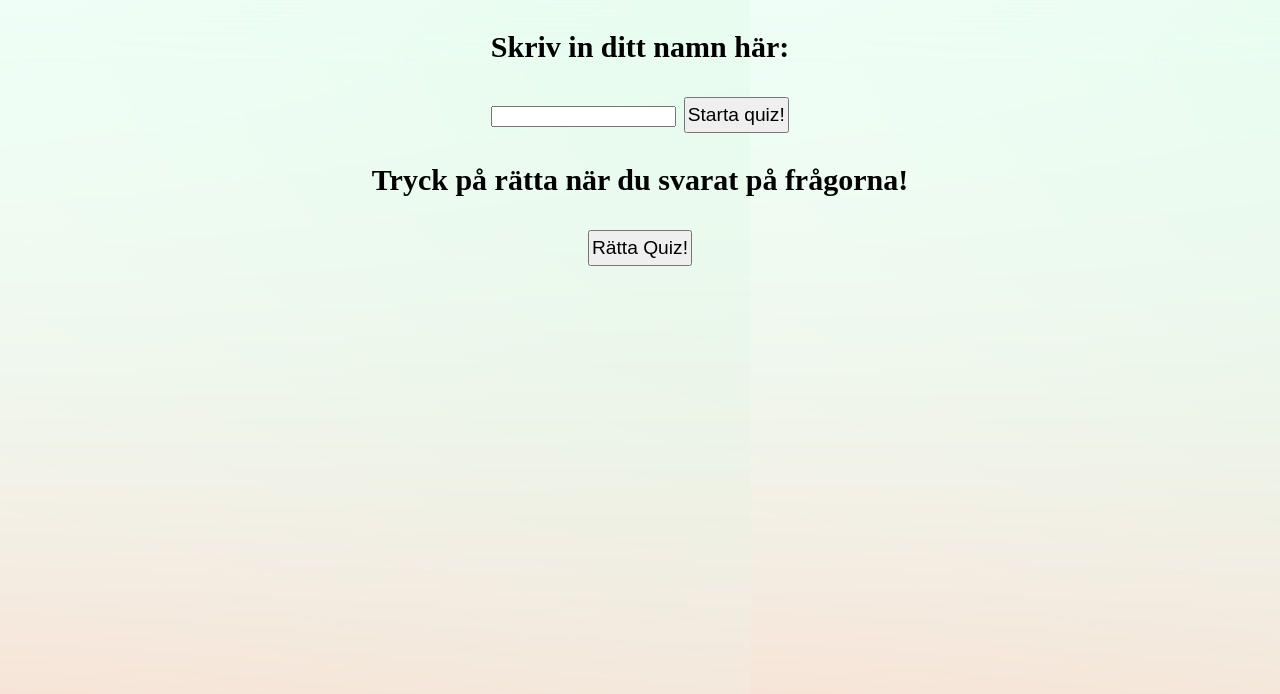
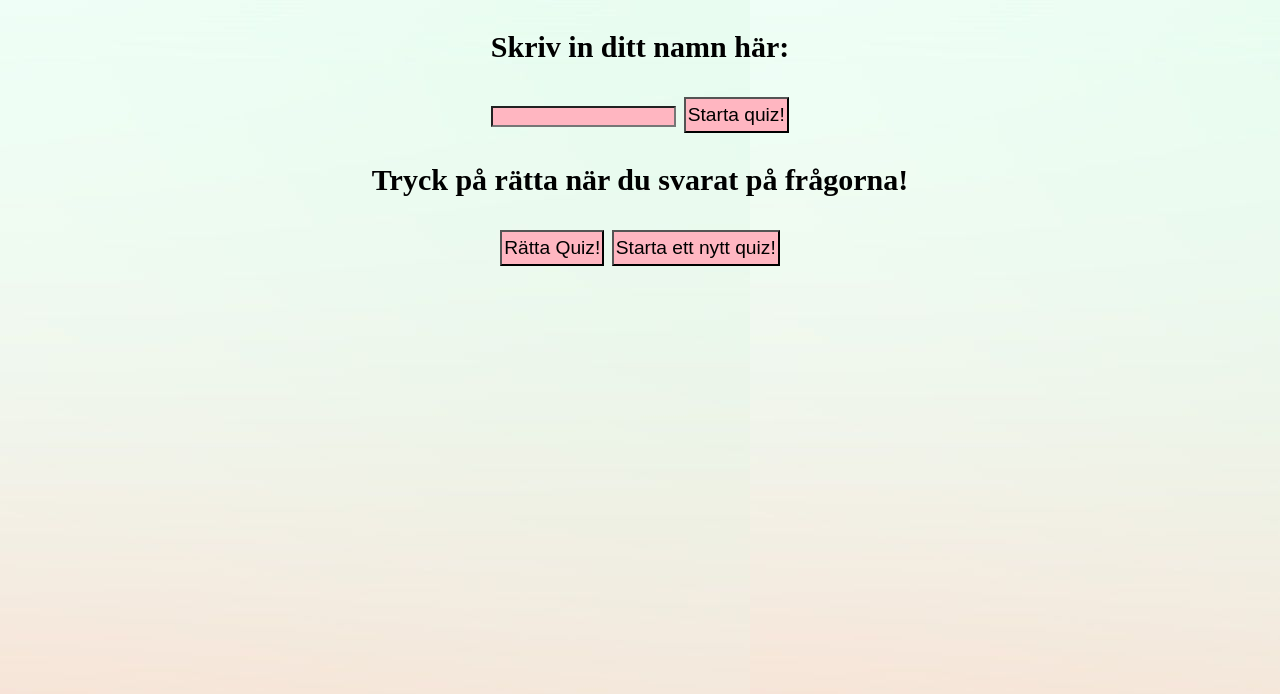
Before and after one commit to Mathilde-akerlind/Quiz, a plain HTML site: page index.html in a window 1280 px wide. Drawn offline with Linux system fonts and the light colour scheme.

Commit message:
Nu finns det en knapp som startar om spelet

```diff
--- a/game.js
+++ b/game.js
@@ -77,6 +77,7 @@ class Game {
                     let cutAndGlueToArray = correctA + "_" + question.correct_answers[correctA];
                     //console.log(cutAndGlueToArray);   //klipp ut key+value för varje objekt, sätt ihop till en ny array
                     nyArray.push(cutAndGlueToArray);
+
                 }
                 if (nyArray.includes(listChecked[i]) == true) { //Om array innehåller klickat svar, return true, och man får ett poäng
                     //console.log("HEJMAN");
@@ -93,6 +94,7 @@ class Game {
                     divId.append(" fick " + scoreCount + " poäng!")
                     console.log("i = " + i);
                 }
+
             })
         }
     }
--- a/index.html
+++ b/index.html
@@ -31,6 +31,8 @@
         <p>Tryck på rätta när du svarat på frågorna!</p>
         <button type="button" id="button2"> Rätta Quiz! </button>
 
+        <button type="button" id="button3"> Starta ett nytt quiz! </button>
+
 
 
     </div>
@@ -40,7 +42,6 @@
 
 
 
-
     <script src="script.js"></script>
     <script src="game.js"></script>
 </body>
--- a/script.js
+++ b/script.js
@@ -4,10 +4,8 @@ document.addEventListener("DOMContentLoaded", function(event) {
     let divId = document.getElementById("divId");
     let name = document.getElementById("name");
     let button = document.getElementById("button");
-    //let button2 = document.getElementById("button2");
-    /*  let i = 0;
-     let scoreCount = 0;
-     let listChecked = []; */
+    let button3 = document.getElementById("button3");
+
 
     button.addEventListener("click", function(e) {
 
@@ -18,99 +16,13 @@ document.addEventListener("DOMContentLoaded", function(event) {
         nyttNamn = name.value;
         console.log(nyttNamn);
         divId.append(nyttNamn);
+    })
 
 
 
-        /*    fetch('https://quizapi.io/api/v1/questions?apiKey=zCcssysJM1WmEOlki5dtfKxsdFdeC6CidlT8lTq0&category=code&difficulty=Easy&limit=10')
-               .then(response => response.json())
-               .then(quizQuestions => printQuestions(quizQuestions)); */
-
+    button3.addEventListener("click", function(e) {
+        location.reload();
     })
-
-
-    /*
-        printQuestions = (questions) => {
-            for (const question of questions) { //Loopar igenom varje objekt, dvs alla svar i själva frågan.
-                //  console.table(question); //woaahh
-                // console.log(question);
-
-                let tr1 = document.createElement("tr");
-                tr1.id = "tr1";
-                tr1.append(question.question); // Vi lägger till frågan i DOM.
-                idTable.append(tr1);
-
-
-
-
-                for (const answer in question.answers) { //loppar igenom varje egenskap i objektet med frågorna. och skriv ut i DOM
-                    let myAnswer = new Answer(answer)
-                        //console.log(myAnswer);
-                    let answer1 = question.answers[myAnswer.answer_key];
-
-                    if (answer1 == null) {
-                        continue; //Hoppar ur varvet i loop
-                    }
-
-                    let tr2 = document.createElement("tr");
-
-                    let checkbox = document.createElement("INPUT");
-                    checkbox.setAttribute("type", "checkbox");
-
-                    tr2.append(checkbox); //Vi lägger till själva frågan och en checbox på varje rad, detta görs varje varv loppen körs
-                    tr2.append(answer1);
-                    tr1.append(tr2);
-
-
-                    checkbox.addEventListener("click", function(e) { // Eventlyssnare på checkbox, kör funktionen
-
-                        addCheckedBox(this, answer, listChecked);
-                        console.log(listChecked);
-                    })
-                }
-
-
-                function addCheckedBox(checkbox, answer, listChecked) { //Funktion som körs varje gång man klickar på en checkbox,
-                    //Vi kollar om boxen är checkad när vi klickar på den isf pusha in svar i array.
-                    if (checkbox.checked) { // Annars ta bort svar ur array
-                        listChecked.push(answer + "_correct_true");
-
-                    } else {
-                        const index = listChecked.indexOf(answer);
-                        listChecked.splice(index, 1);
-                    }
-                }
-
-
-
-                button2.addEventListener("click", function(e) { //Knapp för att rätta svar
-
-                    let nyArray = [];
-
-                    for (const correctA in question.correct_answers) {
-
-                        let cutAndGlueToArray = correctA + "_" + question.correct_answers[correctA];
-                        //console.log(cutAndGlueToArray);   //klipp ut key+value för varje objekt, sätt ihop till en ny array
-                        nyArray.push(cutAndGlueToArray);
-                    }
-                    if (nyArray.includes(listChecked[i]) == true) { //Om array innehåller klickat svar, return true, och man får ett poäng
-                        //console.log("HEJMAN");
-                        scoreCount++;
-                        console.log(scoreCount + " scoreCount");
-                    }
-
-                    //console.log(nyArray.includes(listChecked[i]));
-                    // console.log("hej");
-                    console.log("i = " + i);
-                    i++;
-
-                    if (i == listChecked.length) {
-                        console.log("Du fick " + scoreCount + " poäng!"); //När det inte finns fler frågor, skriv ut poäng
-                        divId.append(" fick " + scoreCount + " poäng!")
-                    }
-                })
-            }
-        }
-     */
 })
 
 class Answer { //Min klass wooo
--- a/style.css
+++ b/style.css
@@ -14,4 +14,10 @@
 button {
     font-size: 1.2rem;
     padding: 5px 2px;
+    text-align: center;
+    background-color: lightpink;
 }
+
+input {
+    background-color: lightpink;
+}
```
